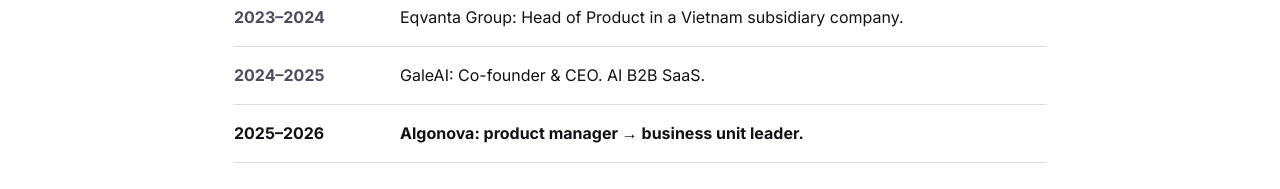
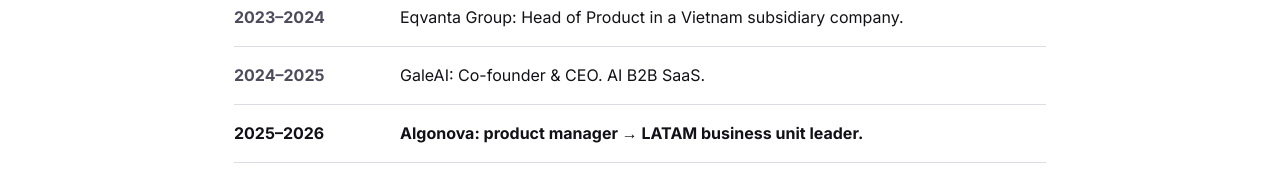
Before and after one commit to pavelkokora-oss/pasha, a plain HTML site: page preply/index.html in a window 1280 px wide. Shown: the part 2140-2329 px from the top of the page. Drawn offline with nearby package versions, Linux system fonts and the light colour scheme.

Commit message:
Preply: Algonova path row
Co-Authored-By: Claude Opus 5.5 <noreply@anthropic.com>

```diff
--- a/preply/index.html
+++ b/preply/index.html
@@ -314,7 +314,7 @@
 <section class="band path" id="path">
   <div class="wrap">
     <h2>My path</h2>
-    <div class="path-list"><div class="path-row"><span class="path-years">2017–2020</span><span>Digital marketing manager, SMM manager.</span></div><div class="path-row"><span class="path-years">2021</span><span>Founder of a digital marketing agency.</span></div><div class="path-row hl"><span class="path-years">2021–2023</span><span>Praktika.ai: first employee, product manager.</span></div><div class="path-row"><span class="path-years">2023–2024</span><span>Eqvanta Group: Head of Product in a Vietnam subsidiary company.</span></div><div class="path-row"><span class="path-years">2024–2025</span><span>GaleAI: Co-founder &amp; CEO. AI B2B SaaS.</span></div><div class="path-row hl"><span class="path-years">2025–2026</span><span>Algonova: product manager → business unit leader.</span></div></div><div class="path-callout">I&#x27;ve touched every part of a business: product, marketing, sales, pitching, ops, P&amp;L.</div>
+    <div class="path-list"><div class="path-row"><span class="path-years">2017–2020</span><span>Digital marketing manager, SMM manager.</span></div><div class="path-row"><span class="path-years">2021</span><span>Founder of a digital marketing agency.</span></div><div class="path-row hl"><span class="path-years">2021–2023</span><span>Praktika.ai: first employee, product manager.</span></div><div class="path-row"><span class="path-years">2023–2024</span><span>Eqvanta Group: Head of Product in a Vietnam subsidiary company.</span></div><div class="path-row"><span class="path-years">2024–2025</span><span>GaleAI: Co-founder &amp; CEO. AI B2B SaaS.</span></div><div class="path-row hl"><span class="path-years">2025–2026</span><span>Algonova: product manager → LATAM business unit leader.</span></div></div><div class="path-callout">I&#x27;ve touched every part of a business: product, marketing, sales, pitching, ops, P&amp;L.</div>
     <div class="path-foot"><span class="small">The full story, with numbers for every role.</span>
       <a class="btn" href="https://snazzy-axolotl-240e64.netlify.app/Pavel_Kokora_CV.pdf" target="_blank" rel="noopener">↓ Download my CV (PDF)</a></div>
   </div>
```
